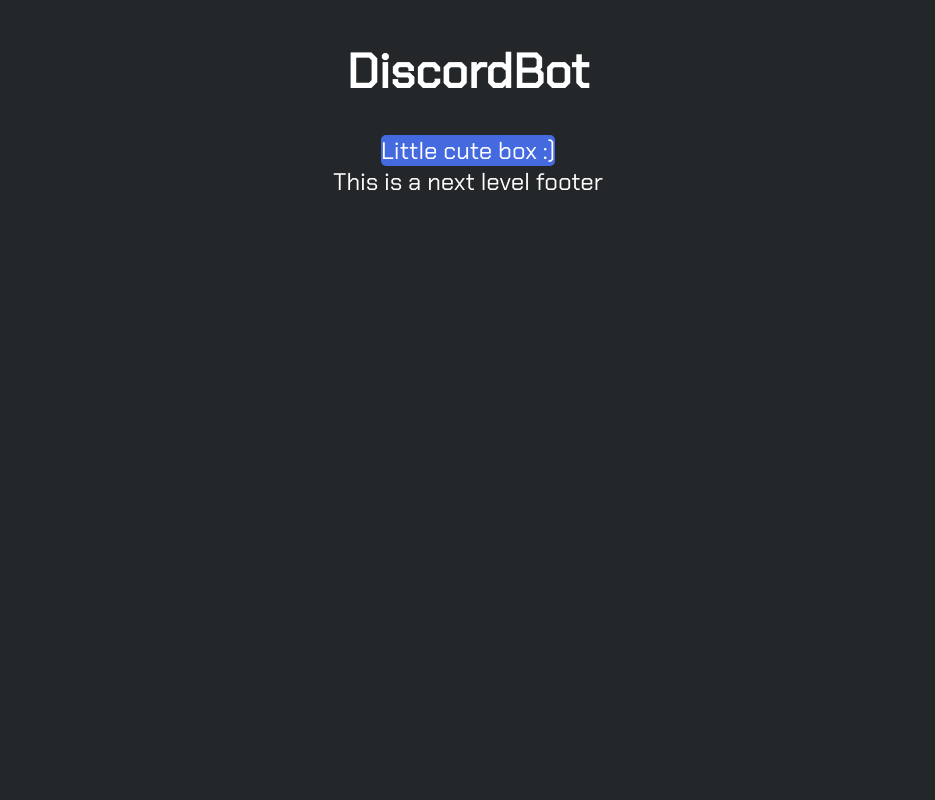
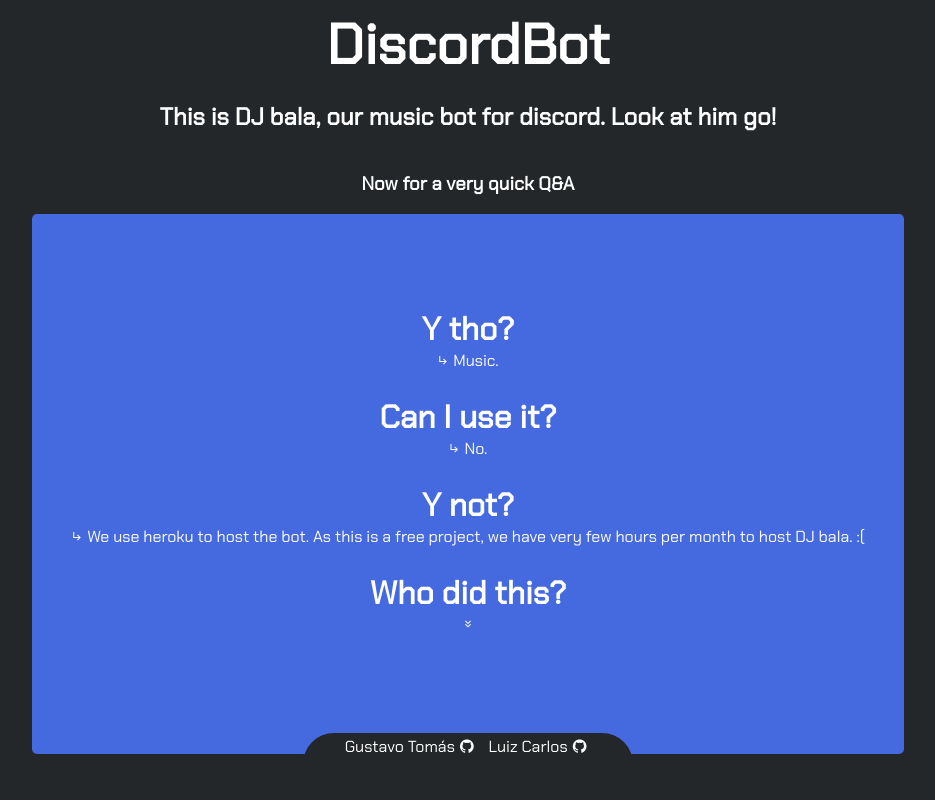
Before and after one commit to gustavo-tomas/DiscordBot, a PHP site: page / in a window 1280 px wide. Shown: the whole page, without its empty margins (172-1107 px from the left). Run offline with PHP 8.4, Linux system fonts and the light colour scheme.

Commit message:
updated homepage

```diff
--- a/server/index.html
+++ b/server/index.html
@@ -4,18 +4,48 @@
 	<meta charset="UTF-8">
 	<meta name="viewport" content="width=device-width, initial-scale=1.0">
 	<meta http-equiv="X-UA-Compatible" content="ie=edge">
-	<link rel="icon" type="image/png" href="./favicon.png"/>
+	<link rel="stylesheet" href="https://cdnjs.cloudflare.com/ajax/libs/font-awesome/4.7.0/css/font-awesome.min.css">
 	<link rel="stylesheet" href="./style.css">
 	<title>DiscordBot</title>
 </head>
 <body>
 	<h1 id="title">DiscordBot</h1>
+	<h2>This is DJ bala, our music bot for discord. Look at him go!</h2>
+	<h3>Now for a very quick Q&A</h3>
 	<div id="box">
-		Little cute box
-		:)
+		<h1>Y tho?</h1>
+		<div class="answer">
+			<span class="material-icons arrow">subdirectory_arrow_right</span>
+			<p>Music.</p>
+		</div>
+		<h1>Can I use it?</h1>
+		<div class="answer">
+			<span class="material-icons arrow">subdirectory_arrow_right</span>
+			<p>No.</p>
+		</div>
+		<h1>Y not?</h1>
+		<div class="answer">
+			<span class="material-icons arrow">subdirectory_arrow_right</span>
+			<p>We use heroku to host the bot. As this is a free project, we have very few hours per month
+				to host DJ bala. :(
+			</p>
+		</div>
+		<h1>Who did this?</h1>
+		<div class="answer">
+			<span class="material-icons arrow">keyboard_double_arrow_down</span>
+		</div>
+		<footer>
+			<div>
+				<a href="https://github.com/gustavo-tomas" target="_blank">
+					Gustavo Tomás<i class="fa fa-github"></i>
+				</a>
+			</div>
+			<div>
+				<a href="https://github.com/luizschonarth" target="_blank">
+					Luiz Carlos<i class="fa fa-github"></i>
+				</a>
+			</div>
+		</footer>
 	</div>
-	<footer>
-		This is a next level footer
-	</footer>
 </body>
 </html>
--- a/server/style.css
+++ b/server/style.css
@@ -1,4 +1,11 @@
 @import url('https://fonts.googleapis.com/css2?family=Chakra+Petch&display=swap');
+@import url('https://fonts.googleapis.com/icon?family=Material+Icons');
+
+:root {
+  --disc-black: #23272A;
+  --disc-blue: #456ae0;
+  --font-white: #fff;
+}
 
 html {
   padding: 0px;
@@ -10,12 +17,66 @@
   display: flex;
   flex-direction: column;
   align-items: center;
-  font-size: 1.5rem;
-  color: #fff;
-  background-color: #23272A;
+  color: var(--font-white);
+  background-color: var(--disc-black);
+}
+
+h1 {
+  padding: 0px;
+  margin: 0px;
+}
+
+p {
+  display: inline;
+}
+
+footer {
+  display: flex;
+  flex-direction: row;
+  align-items: center;
+  justify-content: center;
+  background-color: var(--disc-black);
+  border-top-right-radius: 50px;
+  border-top-left-radius: 50px;
+  width: 330px;
+  padding-bottom: 5px;
+  position: absolute;
+  bottom: -10px;
+}
+
+/* Dont try this at home */
+a {
+  text-decoration: none;
+  color: var(--font-white);
+  padding: 5px;
+}
+
+#title {
+  font-size: 3.5rem;
 }
 
 #box {
-  background-color: #456ae0;
+  position: relative;
+  display: flex;
+  flex-direction: column;
+  align-items: center;
+  justify-content: center;
+  background-color: var(--disc-blue);
   border-radius: 5px;
+  width: 65vw;
+  height: 60vh;
+  padding: 30px 20px;
 }
+
+.answer {
+  padding-bottom: 25px;
+}
+
+.arrow {
+  font-size: 12px;
+}
+
+.fa-github {
+  color: var(--font-white);
+  padding: 5px;
+}
```
